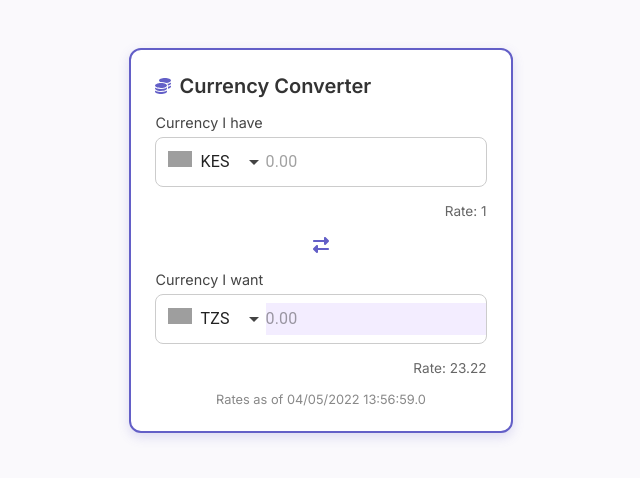
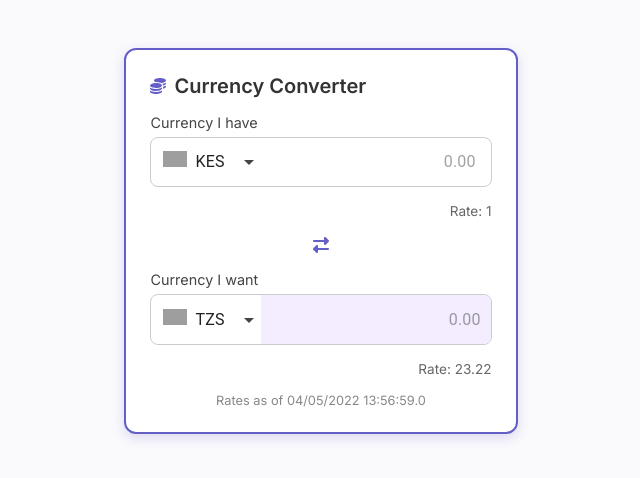
Before and after one commit to Antrikas/Currency-converter, a React (Create React App) app: page / in a window 1280 px wide. Shown: the top 478 px of the page, without its empty margins (319-959 px from the left). Built offline with nearby package versions, Linux system fonts and the light colour scheme; grey boxes are pictures that could not be loaded.

Commit message:
inputstyle

```diff
--- a/src/components/CurrencyConverter.jsx
+++ b/src/components/CurrencyConverter.jsx
@@ -59,7 +59,7 @@ export default function CurrencyConverter() {
           onChange={e => setAmount(e.target.value)}
           placeholder="0.00"
           className="amount-input"
-          sx={{ style: { textAlign: 'right' } }}
+          inputProps={{style: { textAlign: 'right' } }}
         />
       </div>
       <div className="rate-text">Rate: {from.buyRate}</div>
@@ -95,7 +95,7 @@ export default function CurrencyConverter() {
           value={converted}
           placeholder="0.00"
           className="converted-input"
-          sx={{style: { textAlign: 'right', paddingRight: '10px', height: '40px' } }}
+          inputProps={{ style: { textAlign: 'right', paddingRight: '10px', height: '40px' } }}
         />
       </div>
       <div className="rate-text">Rate: {to.sellRate}</div>
```
